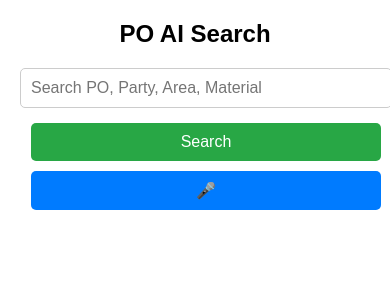
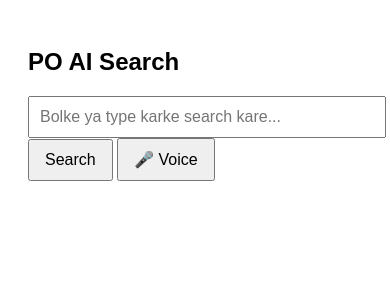
Before and after one commit to atharva1010/PO_AI, a Flask app: page / in a window 390 px wide. Shown: the top 300 px of the page. Run offline with Flask 3, Linux system fonts and the light colour scheme.

Commit message:
Update index.html

```diff
--- a/templates/index.html
+++ b/templates/index.html
@@ -2,154 +2,60 @@
 <html lang="en">
 <head>
 <meta charset="UTF-8">
+<meta name="viewport" content="width=device-width, initial-scale=1.0">
 <title>PO AI Search</title>
-  <meta name="viewport" content="width=device-width, initial-scale=1.0">
 <style>
-    body {
-      font-family: Arial, sans-serif;
-      margin: 20px;
-    }
-    h2 {
-      text-align: center;
-    }
-    .search-box {
-      display: flex;
-      justify-content: center;
-      margin-bottom: 20px;
-      flex-wrap: wrap;
-    }
-    input[type="text"] {
-      padding: 10px;
-      width: 70%;
-      font-size: 16px;
-      border: 1px solid #ccc;
-      border-radius: 5px;
-    }
-    button {
-      padding: 10px 14px;
-      margin-left: 5px;
-      font-size: 16px;
-      border: none;
-      border-radius: 5px;
-      cursor: pointer;
-    }
-    button:hover {
-      opacity: 0.8;
-    }
-    .mic-btn {
-      background: #007bff;
-      color: #fff;
-    }
-    .search-btn {
-      background: #28a745;
-      color: #fff;
-    }
-    table {
-      border-collapse: collapse;
-      width: 100%;
-      margin-top: 20px;
-    }
-    table, th, td {
-      border: 1px solid #999;
-    }
-    th, td {
-      padding: 10px;
-      text-align: left;
-    }
-    th {
-      background: #f2f2f2;
-    }
-    @media (max-width: 600px) {
-      input[type="text"] {
-        width: 100%;
-        margin-bottom: 10px;
-      }
-      .search-box {
-        flex-direction: column;
-        align-items: center;
-      }
-      button {
-        width: 100%;
-        margin: 5px 0;
-      }
-    }
+body { font-family: Arial; padding: 20px; }
+input[type="text"] { width: 80%; padding: 10px; font-size: 16px; }
+button { padding: 10px 15px; font-size: 16px; }
+.result { margin-top: 20px; border: 1px solid #ccc; padding: 10px; border-radius: 5px; }
+.result b { cursor: pointer; }
+@media(max-width:600px){ input[type="text"]{width:100%;} }
 </style>
 </head>
 <body>
+
 <h2>PO AI Search</h2>
-  <form method="POST" class="search-box">
-    <input type="text" id="query" name="query" placeholder="Search PO, Party, Area, Material" value="{{ query }}">
-    <button type="submit" class="search-btn">Search</button>
-    <button type="button" class="mic-btn" onclick="startVoiceSearch()">🎤</button>
+<form id="searchForm" method="POST">
+<input type="text" name="query" id="query" placeholder="Bolke ya type karke search kare..." value="{{ query }}">
+<button type="submit">Search</button>
+<button type="button" id="voiceBtn">🎤 Voice</button>
 </form>
 
+<div id="results">
 {% if results %}
-    <table id="resultsTable">
-      <tr>
-        <th>PO</th>
-        <th>Party</th>
-        <th>Area</th>
-        <th>Material</th>
-      </tr>
-      {% for row in results %}
-      <tr>
-        <td class="po-cell">{{ row.PO }}</td>
-        <td>{{ row.Party }}</td>
-        <td>{{ row.Area }}</td>
-        <td>{{ row.Material }}</td>
-      </tr>
+  {% for r in results %}
+  <div class="result">
+    <b onclick="copyToClipboard('{{r['PO']}}')">PO: {{ r['PO'] }}</b><br>
+    Party: {{ r['Party'] }}<br>
+    Area: {{ r['Area'] }}<br>
+    Material: {{ r['Material'] }}
+  </div>
   {% endfor %}
-    </table>
-  {% elif query %}
-    <p>No results found for "<b>{{ query }}</b>".</p>
 {% endif %}
+</div>
 
 <script>
-    // 🎤 Voice Search
-    function startVoiceSearch() {
-      if (!('webkitSpeechRecognition' in window)) {
-        alert("Voice search not supported in this browser.");
-        return;
+function copyToClipboard(text){
+    navigator.clipboard.writeText(text);
+    alert("PO copied: " + text);
 }
-      let recognition = new webkitSpeechRecognition();
-      recognition.lang = "en-IN";
+
+// --- Voice recognition ---
+const voiceBtn = document.getElementById('voiceBtn');
+voiceBtn.onclick = () => {
+    const recognition = new (window.SpeechRecognition || window.webkitSpeechRecognition)();
+    recognition.lang = 'en-US';
     recognition.interimResults = false;
     recognition.maxAlternatives = 1;
 
+    recognition.onresult = (event) => {
+        const spokenText = event.results[0][0].transcript.toUpperCase();
+        document.getElementById('query').value = spokenText;
+        document.getElementById('searchForm').submit();
+    };
+    recognition.onerror = (e) => { alert("Voice recognition error: "+e.error); };
     recognition.start();
-
-      recognition.onresult = function(event) {
-        let speechResult = event.results[0][0].transcript;
-        document.getElementById("query").value = speechResult;
-      };
-
-      recognition.onerror = function(event) {
-        alert("Voice recognition error: " + event.error);
-      };
-    }
-
-    // 🔊 Read result aloud + copy PO
-    window.onload = function() {
-      let table = document.getElementById("resultsTable");
-      if (table) {
-        let poCells = document.querySelectorAll(".po-cell");
-        let poList = [];
-        poCells.forEach(cell => {
-          poList.push(cell.innerText);
-        });
-
-        // Copy first PO to clipboard automatically
-        if (poList.length > 0) {
-          navigator.clipboard.writeText(poList[0]).then(() => {
-            console.log("PO copied:", poList[0]);
-          });
-        }
-
-        // Read results aloud
-        let msg = new SpeechSynthesisUtterance("Found " + poList.length + " result(s). Purchase Orders are " + poList.join(", "));
-        msg.lang = "en-IN";
-        speechSynthesis.speak(msg);
-      }
 };
 </script>
 </body>
```
Lines whose indentation alone changed are shown as unchanged.
